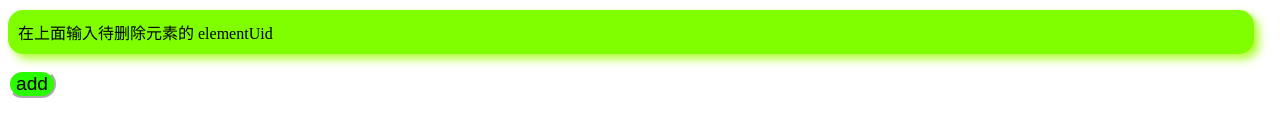
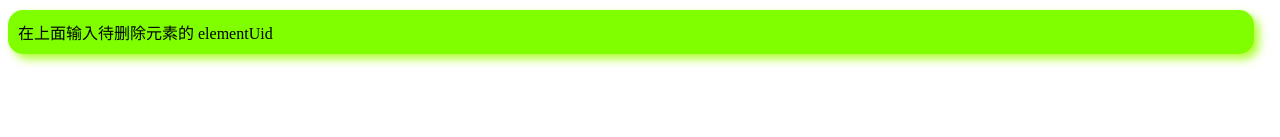
Before and after one commit to hurricane-gathering/hurricane-gathering.github.io, a plain HTML site: page testDemo/ticonapi_v1/base/base-element.html in a window 1280 px wide. Shown: the part 273-410 px from the top of the page. Drawn offline with nearby package versions, Linux system fonts and the light colour scheme.

Commit message:
Update base-element.html

```diff
--- a/testDemo/ticonapi_v1/base/base-element.html
+++ b/testDemo/ticonapi_v1/base/base-element.html
@@ -43,11 +43,11 @@
       </div>
 
       <!-- 添加元素 -->
-    <div id="app_add">
+<!--     <div id="app_add">
         <p>
             <button @click="addElement" style="border-radius: 20px; border-color:white; font-size:larger; background-color: rgb(43, 252, 1);">add</button>
         </p>
-      </div>
+      </div> -->
 
     <!-- Import the development environment -->
     <script src="https://cdn.jsdelivr.net/npm/vue/dist/vue.js"></script>
```
